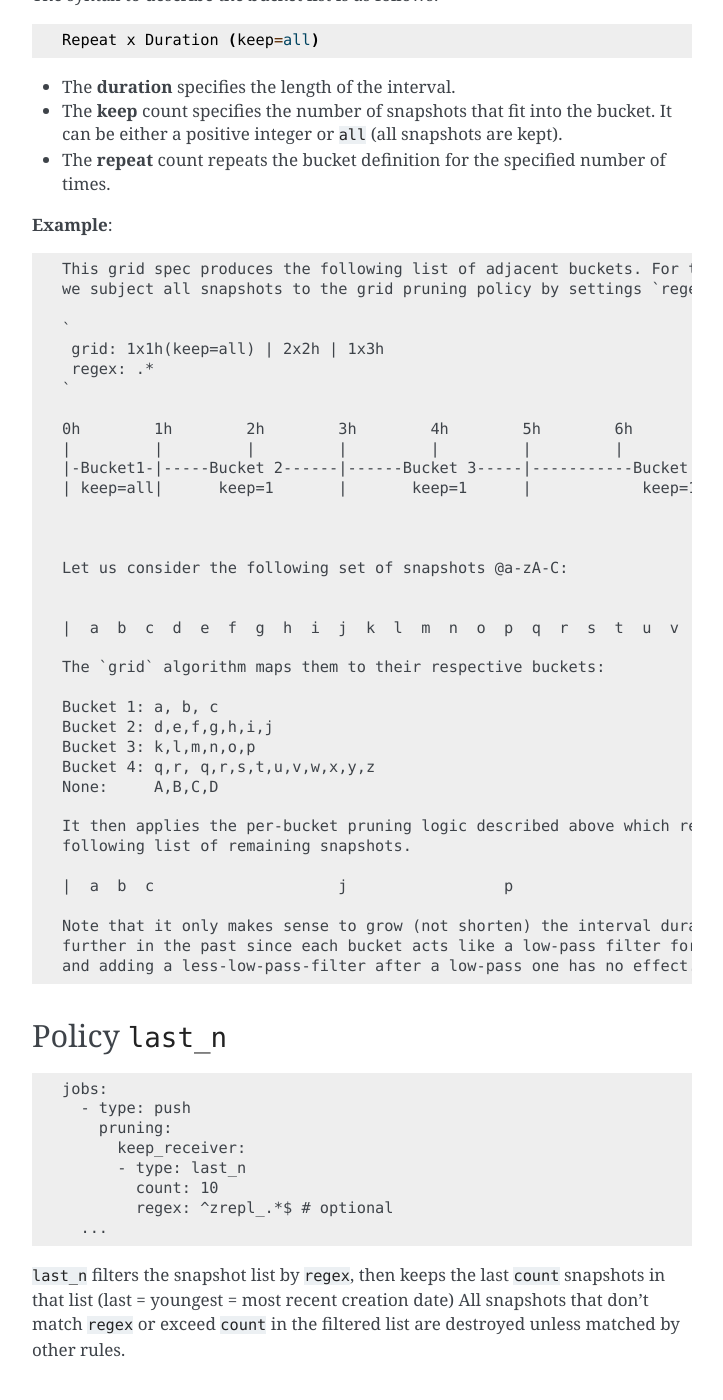
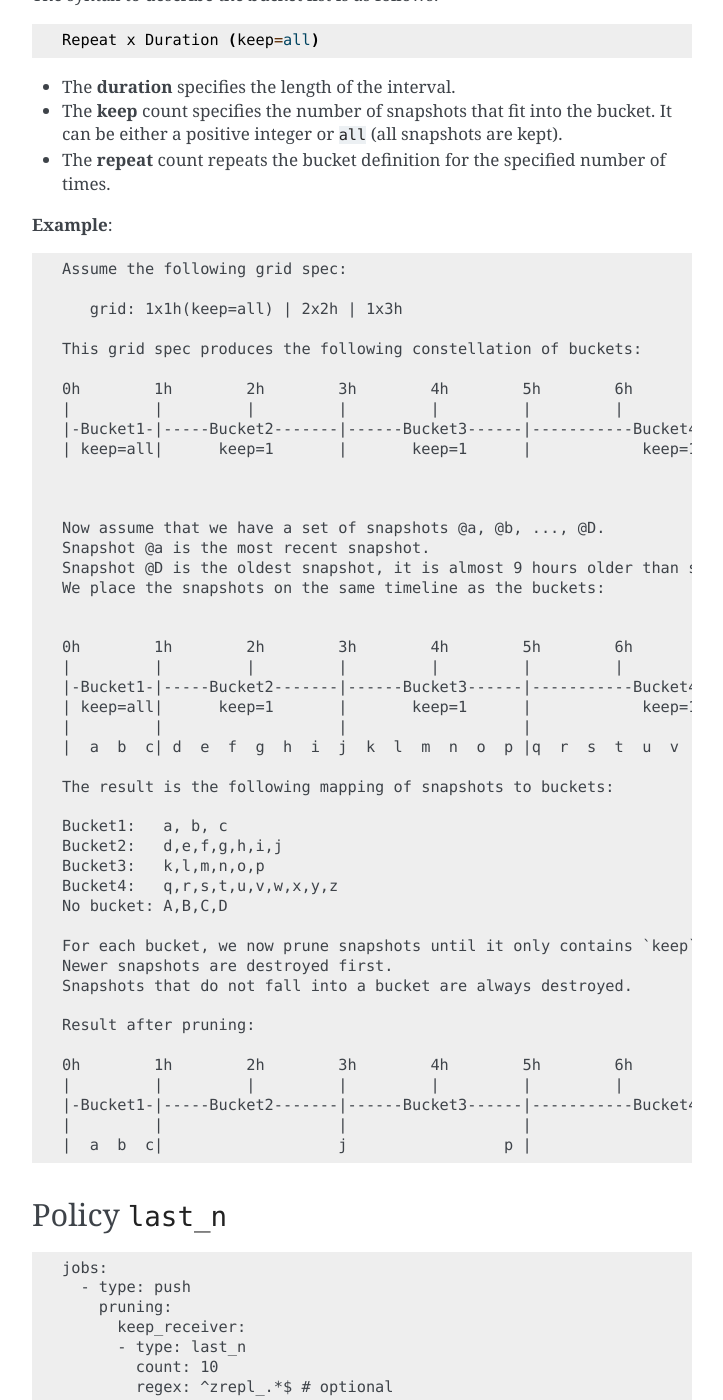
Before and after one commit to zrepl/zrepl, a Sphinx documentation site: the page built from docs/configuration/prune.rst, in a window 1280 px wide and 1400 px high, scrolled down 2574 px. Shown: the whole window, without its empty margins (388-1111 px from the left). Built offline with Sphinx 7.4.7, drawn with Linux system fonts in a browser that asks for light colours; pages that are not in the unit, such as notebooks, are missing from menus; the version number could not be read and is left out; cross-references to code outside the pages are shown as plain code.

Commit message:
docs: prune: improve `grid` example

```diff
--- a/docs/configuration/prune.rst
+++ b/docs/configuration/prune.rst
@@ -124,43 +124,51 @@ The syntax to describe the bucket list is as follows:
 
 ::
 
-          This grid spec produces the following list of adjacent buckets. For the sake of simplicity,
-          we subject all snapshots to the grid pruning policy by settings `regex: .*`.
+   Assume the following grid spec:
 
-          `
-           grid: 1x1h(keep=all) | 2x2h | 1x3h
-           regex: .*
-          `
+      grid: 1x1h(keep=all) | 2x2h | 1x3h
 
-          0h        1h        2h        3h        4h        5h        6h        7h        8h        9h
-          |         |         |         |         |         |         |         |         |         |
-          |-Bucket1-|-----Bucket 2------|------Bucket 3-----|-----------Bucket 4----------|
-          | keep=all|      keep=1       |       keep=1      |            keep=1           |
+   This grid spec produces the following constellation of buckets:
+
+   0h        1h        2h        3h        4h        5h        6h        7h        8h        9h
+   |         |         |         |         |         |         |         |         |         |
+   |-Bucket1-|-----Bucket2-------|------Bucket3------|-----------Bucket4-----------|
+   | keep=all|      keep=1       |       keep=1      |            keep=1           |
 
 
 
-          Let us consider the following set of snapshots @a-zA-C:
+   Now assume that we have a set of snapshots @a, @b, ..., @D.
+   Snapshot @a is the most recent snapshot.
+   Snapshot @D is the oldest snapshot, it is almost 9 hours older than snapshot @a.
+   We place the snapshots on the same timeline as the buckets:
 
 
-          |  a  b  c  d  e  f  g  h  i  j  k  l  m  n  o  p  q  r  s  t  u  v  w  x  y  z  A  B  C  D        |
+   0h        1h        2h        3h        4h        5h        6h        7h        8h        9h
+   |         |         |         |         |         |         |         |         |         |
+   |-Bucket1-|-----Bucket2-------|------Bucket3------|-----------Bucket4-----------|
+   | keep=all|      keep=1       |       keep=1      |            keep=1           |
+   |         |                   |                   |                             |
+   |  a  b  c| d  e  f  g  h  i  j  k  l  m  n  o  p |q  r  s  t  u  v  w  x  y  z |A  B  C  D
 
-          The `grid` algorithm maps them to their respective buckets:
+   The result is the following mapping of snapshots to buckets:
 
-          Bucket 1: a, b, c
-          Bucket 2: d,e,f,g,h,i,j
-          Bucket 3: k,l,m,n,o,p
-          Bucket 4: q,r, q,r,s,t,u,v,w,x,y,z
-          None:     A,B,C,D
+   Bucket1:   a, b, c
+   Bucket2:   d,e,f,g,h,i,j
+   Bucket3:   k,l,m,n,o,p
+   Bucket4:   q,r,s,t,u,v,w,x,y,z
+   No bucket: A,B,C,D
 
-          It then applies the per-bucket pruning logic described above which resulting in the
-          following list of remaining snapshots.
+   For each bucket, we now prune snapshots until it only contains `keep` snapshots.
+   Newer snapshots are destroyed first.
+   Snapshots that do not fall into a bucket are always destroyed.
 
-          |  a  b  c                    j                 p                             z                    |
+   Result after pruning:
 
-          Note that it only makes sense to grow (not shorten) the interval duration for buckets
-          further in the past since each bucket acts like a low-pass filter for incoming snapshots
-          and adding a less-low-pass-filter after a low-pass one has no effect.
-
+   0h        1h        2h        3h        4h        5h        6h        7h        8h        9h
+   |         |         |         |         |         |         |         |         |         |
+   |-Bucket1-|-----Bucket2-------|------Bucket3------|-----------Bucket4-----------|
+   |         |                   |                   |                             |
+   |  a  b  c|                   j                 p |                           z  |
 
 .. _prune-keep-last-n:
 
```
